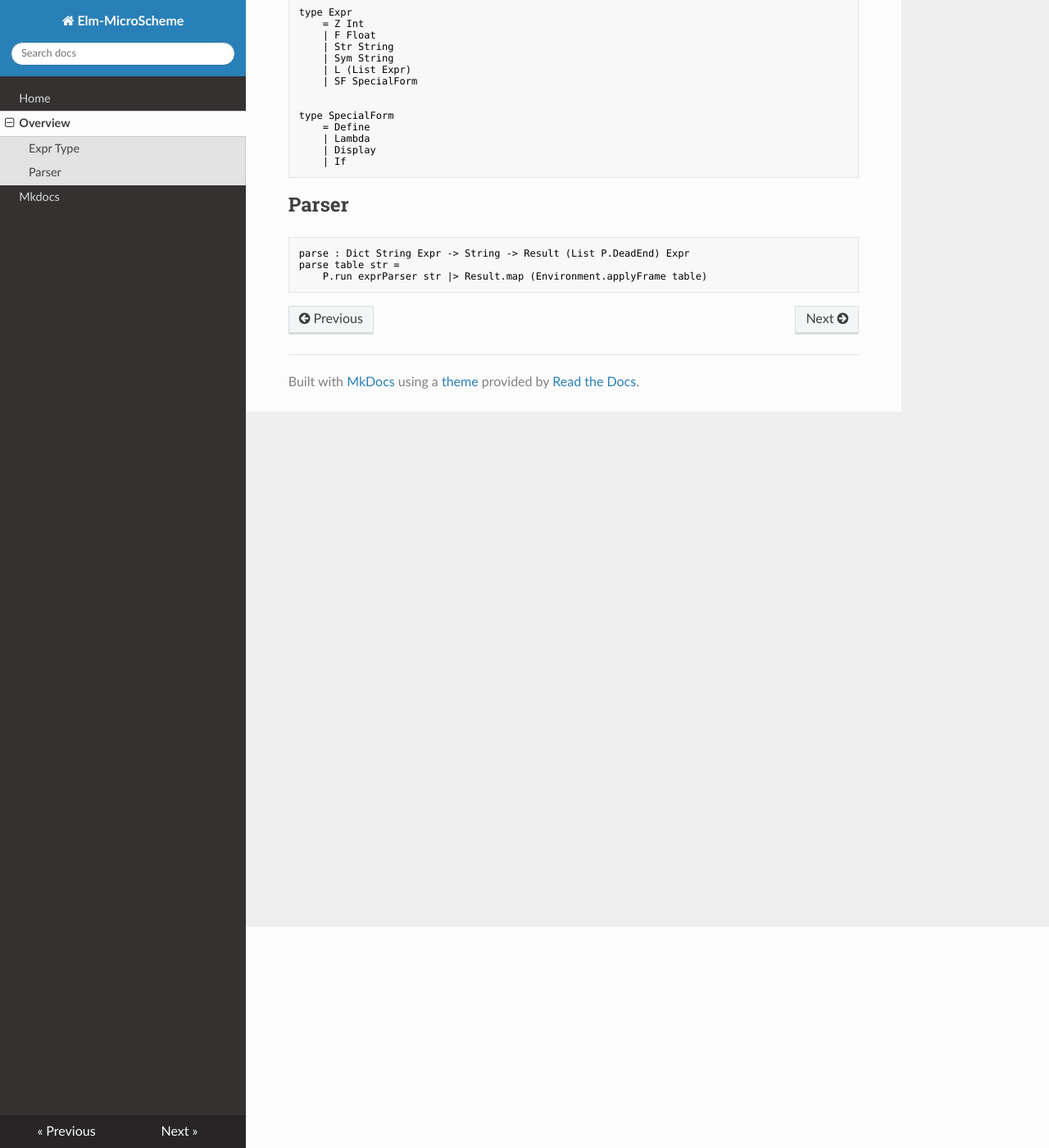
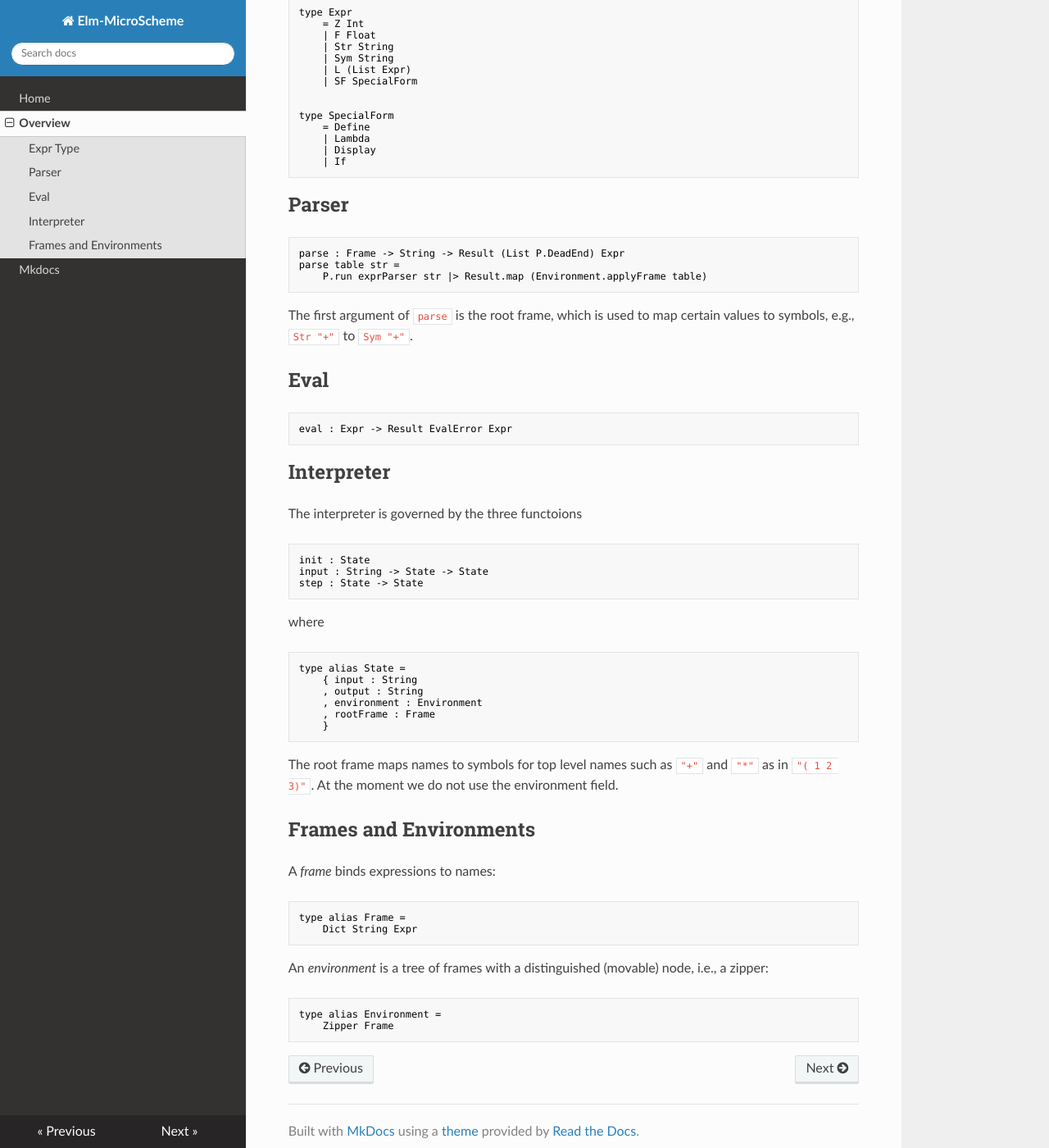
Before and after one commit to jxxcarlson/elm-microscheme, an MkDocs documentation site: the page built from docs/docs/overview.md, in a window 1280 px wide and 1400 px high, scrolled down 270 px. Shown: the whole window at 82% size. Built offline with MkDocs 1.6.1, drawn with Linux system fonts in a browser that asks for light colours; nearby versions of some CDN libraries.

Commit message:
Update docs

````diff
--- a/docs/docs/overview.md
+++ b/docs/docs/overview.md
@@ -25,7 +25,60 @@ type SpecialForm
 
 
 ```text
-parse : Dict String Expr -> String -> Result (List P.DeadEnd) Expr
+parse : Frame -> String -> Result (List P.DeadEnd) Expr
 parse table str =
     P.run exprParser str |> Result.map (Environment.applyFrame table)
 ```
+
+The first argument of `parse` is the root frame, which
+is used to map certain values to symbols, e.g.,
+`Str "+"` to `Sym "+"`.
+
+## Eval
+
+```elm
+eval : Expr -> Result EvalError Expr
+```
+
+## Interpreter
+
+The interpreter is governed by the three functoions
+
+```elm
+init : State
+input : String -> State -> State
+step : State -> State
+```
+
+where
+
+```elm
+type alias State =
+    { input : String
+    , output : String
+    , environment : Environment
+    , rootFrame : Frame
+    }
+```
+
+The root frame maps names to symbols for top level
+names such as `"+"` and `"*"` as in `"( 1 2 3)"`.
+At the moment we do not use the environment field.
+
+## Frames and Environments
+
+
+A *frame* binds expressions to names:
+
+```elm
+type alias Frame =
+    Dict String Expr
+```
+
+An *environment* is a tree of frames with a distinguished
+(movable) node, i.e., a zipper:
+
+```elm
+type alias Environment =
+    Zipper Frame
+```
````
Also changed, not shown: docs/docs/about.md (+4 -7 lines), 3 other files.
